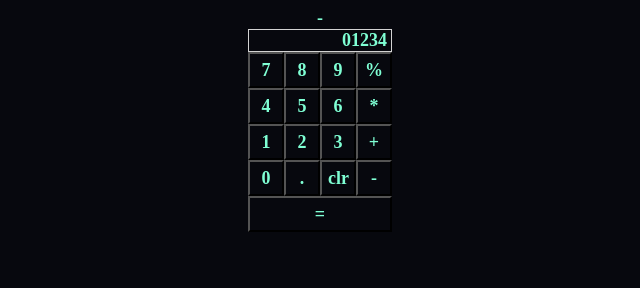
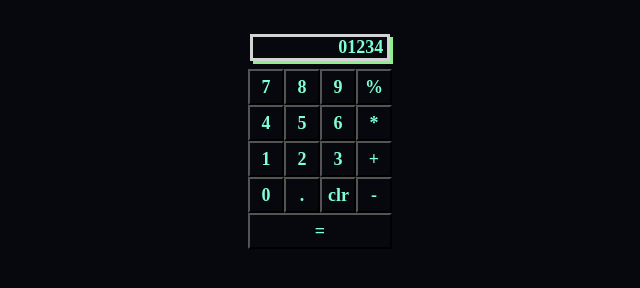
Before and after one commit to lohikaarme/calculator, a plain HTML site: page index.html in a window 1280 px wide. Shown: the whole page, without its empty margins (320-960 px from the left). Drawn offline with Linux system fonts and the light colour scheme.

Commit message:
Adjusted css to better render calculator

```diff
--- a/index.html
+++ b/index.html
@@ -9,7 +9,7 @@
     <title>Calculator</title>
 </head>
 <body>
-    <div class="container">-
+    <div class="container">
         <div class="screen">01234</div>
         <div class="keyPad">
             <button class="key" data-key="7">7</button>
--- a/style.css
+++ b/style.css
@@ -11,13 +11,16 @@
     display: flex;
     flex-flow: column;
     align-items: center;
+    padding: 1em;
 }
 .screen {
     display: flex;
     flex-direction: row-reverse;
-    border: 1px solid lightgray;
-    width: 8em;
+    border: 3px solid lightgray;
+    box-shadow: 3px 3px lightgreen;
+    width: 7.8em;
     padding-right: 4px;
+    margin: 8px;
     align-items: flex-start;
 }
 
```
